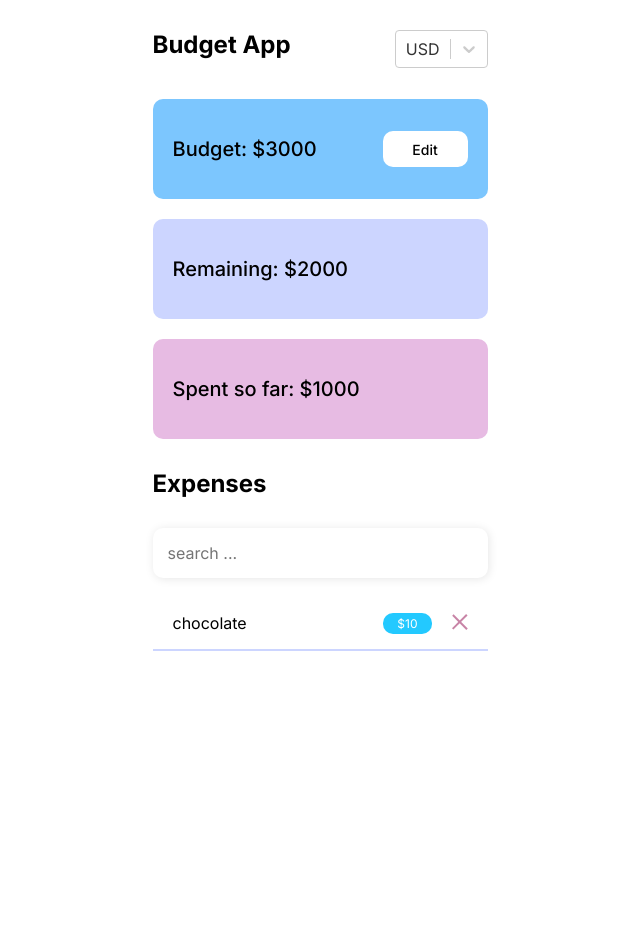
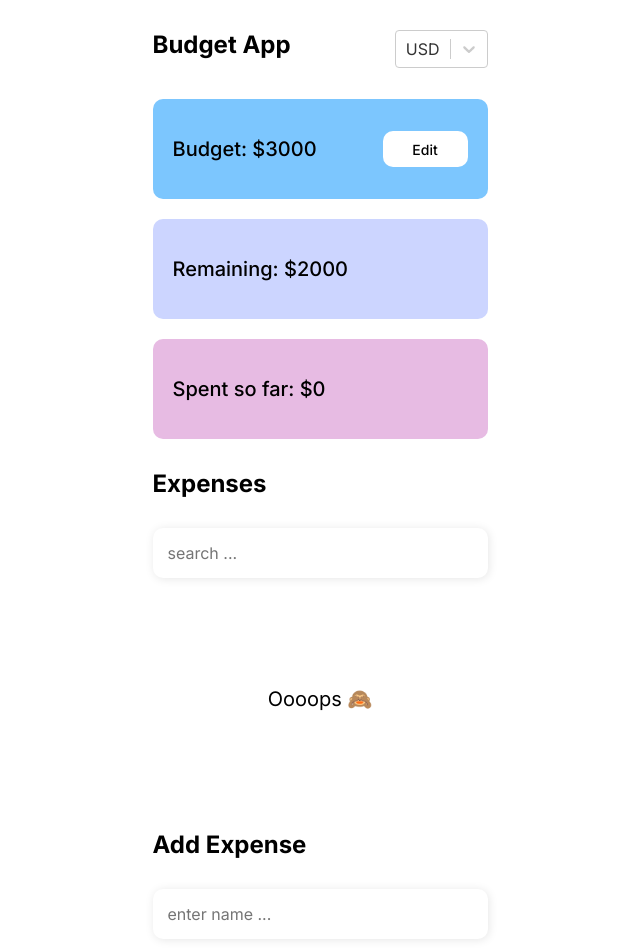
Before and after one commit to OlgaUsovich/react-budget-app, a React (Create React App) app: page / in a window 1280 px wide. Shown: the top 952 px of the page, without its empty margins (320-960 px from the left). Before the commit the page ends 800 px from the top, so only its background shows below. Built offline with nearby package versions, Linux system fonts and the light colour scheme.

Commit message:
feat(hw-39): add expense delete

```diff
--- a/package.json
+++ b/package.json
@@ -17,6 +17,7 @@
     "react-scripts": "5.0.1",
     "react-select": "^5.4.0",
     "typescript": "^4.7.4",
+    "uuid": "^8.3.2",
     "web-vitals": "^2.1.4"
   },
   "scripts": {
@@ -45,6 +46,7 @@
   },
   "devDependencies": {
     "@types/styled-components": "^5.1.25",
+    "@types/uuid": "^8.3.4",
     "styled-components": "^5.3.5"
   }
 }
--- a/src/App.tsx
+++ b/src/App.tsx
@@ -1,11 +1,16 @@
 import { useContext } from "react";
 import { Budget, CustomSelect, Expenses, Form, Remaining, Spent, Title } from "./components";
 
-import { CurrencyContext } from "./context";
+import { CurrencyContext, ExpensesContext } from "./context";
+import { ICurrencyContext } from "./context/CurrencyContext/CurrencyContext";
+import { IExpensesContext } from "./types";
 import { StyledHeader, TitleWrapper, Wrapper } from "./ui/base";
 
 const App = () => {
-  const { currency } = useContext(CurrencyContext);
+  const { currency } = useContext<ICurrencyContext>(CurrencyContext);
+  const { expenses } = useContext<IExpensesContext>(ExpensesContext);
+
+  const spent: number = expenses.reduce((acc, expense) => acc + expense.cost, 0)
 
   return (
     <Wrapper>
@@ -16,10 +21,10 @@ const App = () => {
         </TitleWrapper>
         <Budget text={`Budget: ${currency}3000`} />
         <Remaining text={`Remaining: ${currency}2000`} />
-        <Spent text={`Spent so far: ${currency}1000`} />
+        <Spent currency={currency} spent={spent} />
       </StyledHeader>
       <Expenses title="Expenses" />
-      {/* <Form /> */}
+      <Form />
     </Wrapper>
   );
 };
--- a/src/components/ExpensesList/ExpensesList.tsx
+++ b/src/components/ExpensesList/ExpensesList.tsx
@@ -1,29 +1,16 @@
-import { ChangeEvent, useContext, useState } from "react";
+import { useContext } from "react";
 import { ExpensesContext } from "../../context";
 import { ListItem } from "../ListItem/ListItem";
+import { EmptyText, StyledList } from "./styles";
+
 
 export const ExpensesList = () => {
-  const { expenses, setExpenses } = useContext(ExpensesContext);
-
-  const [newExpense, setNewExpense] = useState("");
-
-  const handleNewExpense = (event: ChangeEvent<HTMLInputElement>) => {
-    setNewExpense(event.target.value);
-    setExpenses({
-        id: 9,
-        body: event.target.value,
-        cost: 1,
-    })
-  }
-
+  const { expenses, deleteExpense } = useContext(ExpensesContext);
   return (
-    <>
-      {/* <input type="text" value={newExpense} onChange={handleNewExpense} /> */}
-      <ul>
+    expenses.length > 0 ? <StyledList>
         {expenses.map((expense) => {
-          return <ListItem key={expense.id} name={expense.body} cost={expense.cost}/>;
+          return <ListItem deleteExpense={deleteExpense} key={expense.id} expense={expense}/>;
         })}
-      </ul>
-    </>
+      </StyledList> : <EmptyText>Oooops 🙈</EmptyText>
   );
 };
--- /dev/null
+++ b/src/components/ExpensesList/styles.ts
@@ -0,0 +1,12 @@
+import styled from "styled-components";
+
+export const StyledList = styled.ul`
+  list-style: none;
+`;
+
+export const EmptyText = styled.p`
+  padding: 89px 0;
+  font-weight: 400;
+  font-size: 20px;
+  text-align: center;
+`;
--- a/src/components/Form/Form.tsx
+++ b/src/components/Form/Form.tsx
@@ -1,19 +1,80 @@
-import { StyledForm } from "./styles";
-import {useForm, SubmitHandler} from "react-hook-form";
+import { StyledForm, StytedInput } from "./styles";
+import { useForm, SubmitHandler } from "react-hook-form";
 import { FormType } from "../../types";
 import { Button, Input, Title } from "../../components";
+import { useContext } from "react";
+import { ExpensesContext } from "../../context";
+import { v4 as uuidv4 } from "uuid";
+
+// const Controller = ({ register, name, rules, render }: any) => {
+//   const props = register(name, rules);
+
+//   return render({
+//     onchange: (e: any) =>
+//       props.onChange({
+//         target: { name, value: e.target.value },
+//       }),
+//     name: props.name,
+//     onBlur: props.onBlur,
+//   });
+// };
 
 export const Form = () => {
-    const { register, handleSubmit } = useForm<FormType>();
+  const { setExpenses } = useContext(ExpensesContext);
+  const {
+    register,
+    handleSubmit,
+    reset,
+    formState: { errors },
+  } = useForm<FormType>();
 
-    const onSubmit: SubmitHandler<FormType> = data => {
-      console.log(data)
-    }
+  const onSubmit: SubmitHandler<FormType> = ({ body, cost }) => {
+    setExpenses({
+      id: uuidv4(),
+      body,
+      cost,
+    });
+    reset();
+  };
 
-    return <StyledForm onSubmit={handleSubmit(onSubmit)}>
-        <Title text="Add Expense" />
-        <Input placeholder="enter name ..." type="text" {...register("body")}/>
-        <Input placeholder="enter cost ..." type="number" {...register("cost")}/>
-        <Button />
-      </StyledForm>
+  return (
+    <StyledForm onSubmit={handleSubmit(onSubmit)}>
+      <Title text="Add Expense" />
+
+      {/* <Controller
+        {...{
+          register,
+          name: "body",
+          placeholder: "enter name ...",
+          type: "text",
+          rules: {
+            required: "Please enter the name",
+            maxLength: { value: 15, message: "Max lenth is 15" },
+          },
+          render: (props: any) => <Input {...props} placeholder="enter name ..." type="text" />,
+        }}
+      /> */}
+
+      <StytedInput
+        placeholder="enter name ..."
+        type="text"
+        {...register("body", {
+          required: "Please enter the name",
+          maxLength: { value: 15, message: "Max lenth is 15" },
+        })}
+      />
+      {errors.body && <span>{errors.body.message}</span>}
+      <StytedInput
+        placeholder="enter cost ..."
+        type="number"
+        {...register("cost", {
+          required: "Please enter the cost",
+          maxLength: { value: 5, message: "Max lenth is 5" },
+          valueAsNumber: true,
+        })}
+      />
+      {errors.cost && <span>{errors.cost.message}</span>}
+      <Button />
+    </StyledForm>
+  );
 };
--- a/src/components/Form/styles.ts
+++ b/src/components/Form/styles.ts
@@ -5,3 +5,15 @@ export const StyledForm = styled.form`
   flex-direction: column;
   gap: 20px;
 `;
+
+export const StytedInput = styled.input`
+  height: 50px;
+  box-shadow: 1px 1px 10px rgba(0, 0, 0, 0.1);
+  border: 0;
+  border-radius: 10px;
+  padding: 20px 15px;
+  font-family: "Inter", "sans-serif";
+  font-weight: 400;
+  font-size: 16px;
+  color: #999999;
+`;
--- a/src/components/ListItem/ListItem.tsx
+++ b/src/components/ListItem/ListItem.tsx
@@ -1,19 +1,20 @@
 import { StyledListItem, Name, StyledDiv, StyledButton } from "./styles";
 import { ReactComponent as Close } from "../../assetes/icons/close.svg";
 import { Badge } from "../Badge/Badge";
+import { IExpense } from "../../types";
 
 interface IProps {
-  name: string;
-  cost: number;
+  expense: IExpense;
+  deleteExpense: (expense: IExpense) => void;
 }
 
-export const ListItem = ({ name, cost }: IProps) => {
+export const ListItem = ({ expense, deleteExpense }: IProps) => {
   return (
-    <StyledListItem>
-      <Name>{name}</Name>
+    <StyledListItem id={expense.id}>
+      <Name>{expense.body}</Name>
       <StyledDiv>
-        <Badge cost={cost} />
-        <StyledButton>
+        <Badge cost={expense.cost} />
+        <StyledButton onClick={() => deleteExpense(expense)}>
           <Close />
         </StyledButton>
       </StyledDiv>
--- a/src/components/Spent/Spent.tsx
+++ b/src/components/Spent/Spent.tsx
@@ -1,13 +1,14 @@
 import { StyledSpent, StyledSpan } from "./styles";
 
 interface IProps {
-  text: string;
+  currency: string;
+  spent: number;
 }
 
-export const Spent = ({ text }: IProps) => {
+export const Spent = ({currency, spent}: any) => {
   return (
     <StyledSpent>
-      <StyledSpan>{text}</StyledSpan>
+      <StyledSpan>Spent so far: {currency}{spent}</StyledSpan>
     </StyledSpent>
   );
 };
--- a/src/context/CurrencyContext/CurrencyContext.tsx
+++ b/src/context/CurrencyContext/CurrencyContext.tsx
@@ -1,7 +1,7 @@
 import { createContext, FC, ReactNode, useState } from "react";
 import { Currency } from "../../config";
 
-interface ICurrencyContext {
+export interface ICurrencyContext {
     currency: string;
     setCurrency: (value: Currency) => void;
 }
--- a/src/context/ExpensesContext/ExpensesContext.tsx
+++ b/src/context/ExpensesContext/ExpensesContext.tsx
@@ -1,43 +1,35 @@
 import { createContext, FC, ReactNode, useState } from "react";
-
-interface IExpense {
-    id: number;
-    body: string;
-    cost: number;
-}
-
-interface IExpensesContext {
-    expenses: IExpense[];
-    setExpenses: (expense: IExpense) => void;
-}
+import { IExpense, IExpensesContext } from "../../types";
 
 export const ExpensesContext = createContext<IExpensesContext>({
-    expenses: [],
-    setExpenses: (value: IExpense) => {}
+  expenses: [],
+  setExpenses: (value: IExpense) => {},
+  deleteExpense: (value: IExpense) => {},
 });
 
 const useExpensesValue = () => {
-    const [expensesContext, setExpensesContext] = useState<IExpensesContext>(
-        () => {
-            return {
-                expenses: [{
-                    id: 3,
-                    body: "chocolate",
-                    cost: 10,
-                }],
-                setExpenses: (value: IExpense) => {
-                    setExpensesContext(context => ({
-                        ...context,
-                        expenses: [...context.expenses, value]
-                    }))
-                }
-            }
-        }
-    );
-    return expensesContext;
-}
+  const [expensesContext, setExpensesContext] = useState<IExpensesContext>(() => {
+    return {
+      expenses: [],
+      setExpenses: (value: IExpense) => {
+        setExpensesContext((context) => ({
+          ...context,
+          expenses: [...context.expenses, value],
+        }));
+      },
+      deleteExpense: (value: IExpense) => {
+        setExpensesContext((context) => {
+          return {
+            ...context,
+            expenses: context.expenses.filter((expence) => expence.id !== value.id),
+          };
+        });
+      },
+    };
+  });
+  return expensesContext;
+};
 
-
-export const ExpensesProvider: FC<{children: ReactNode}> = ({children}) => {
-    return <ExpensesContext.Provider value={useExpensesValue()}>{children}</ExpensesContext.Provider>
-}
+export const ExpensesProvider: FC<{ children: ReactNode }> = ({ children }) => {
+  return <ExpensesContext.Provider value={useExpensesValue()}>{children}</ExpensesContext.Provider>;
+};
--- a/src/types/index.ts
+++ b/src/types/index.ts
@@ -1,3 +1,3 @@
-import {ICurrencyOption, FormType} from "./types"
+import { ICurrencyOption, FormType, IExpense, IExpensesContext } from "./types";
 
-export type { ICurrencyOption, FormType };
+export type { ICurrencyOption, FormType, IExpense, IExpensesContext };
```
Also changed, not shown: src/types/types.ts (+12 -0 lines), 1 other file (tests, documents, lock files or other folders).
